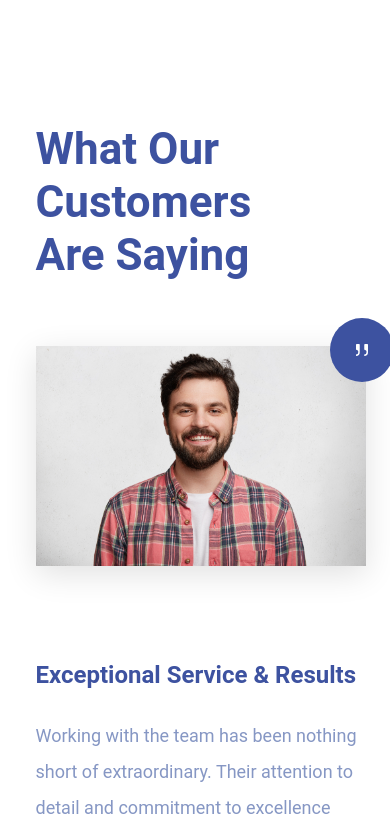
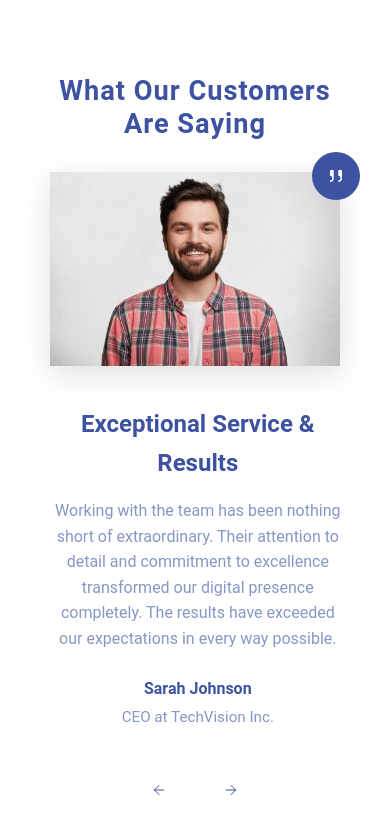
Before and after one commit to kishansrivastava-ks/repaireze-b2b, a React (Vite) app: page /about in a window 390 px wide. Shown: the part 5720-6554 px from the top of the page. Built offline with nearby package versions, Linux system fonts and the light colour scheme; a web font is replaced by a local one.

Commit message:
mobile responsiveness added to some components on the landing page

```diff
--- a/src/components/Home/FAQ.jsx
+++ b/src/components/Home/FAQ.jsx
@@ -27,7 +27,10 @@ const Title = styled.h2`
   margin-bottom: var(--spacing-md);
 
   @media (max-width: 768px) {
-    font-size: 2rem;
+    font-size: 1.7rem;
+    letter-spacing: 1px;
+    /* border: 1px solid red; */
+    text-align: center;
   }
 `;
 
--- a/src/components/Home/ServicesSection.jsx
+++ b/src/components/Home/ServicesSection.jsx
@@ -70,7 +70,7 @@ const Container = styled.div`
     @media (max-width: 768px) {
       font-size: 2rem;
       margin-bottom: 1.5rem;
-      letter-spacing: -0.02em;
+      letter-spacing: 1px;
     }
 
     @media (min-width: 769px) {
--- a/src/components/Home/TestimonialsSection.jsx
+++ b/src/components/Home/TestimonialsSection.jsx
@@ -9,6 +9,10 @@ const Section = styled.section`
   opacity: ${(props) => (props.isVisible ? 1 : 0)};
   transform: translateY(${(props) => (props.isVisible ? "0" : "20px")});
   transition: opacity 0.8s ease-out, transform 0.8s ease-out;
+
+  @media (max-width: 768px) {
+    padding: 3rem 1rem;
+  }
 `;
 
 const Container = styled.div`
@@ -27,9 +31,13 @@ const MainHeading = styled.h2`
 
   @media (max-width: 768px) {
     font-size: 2.75rem;
+    text-align: center;
+    font-size: 1.7rem;
+    margin-bottom: 2rem;
+    letter-spacing: 1px;
+    /* border: 1px solid red; */
   }
 `;
-
 const TestimonialGrid = styled.div`
   display: grid;
   grid-template-columns: 1fr 1fr;
@@ -39,6 +47,7 @@ const TestimonialGrid = styled.div`
   @media (max-width: 768px) {
     grid-template-columns: 1fr;
     gap: 2rem;
+    /* border: 1px solid red; */
   }
 `;
 
@@ -52,6 +61,12 @@ const ImageContainer = styled.div`
       props.isAnimating ? (props.direction === "next" ? "-20px" : "20px") : "0"}
   );
   transition: opacity 0.6s ease-out, transform 0.6s ease-out;
+
+  @media (max-width: 768px) {
+    /* aspect-ratio: 16/9; */
+    max-width: 98%;
+    /* border: 2px solid blue; */
+  }
 `;
 
 const Image = styled.img`
@@ -59,6 +74,9 @@ const Image = styled.img`
   height: 100%;
   object-fit: cover;
   box-shadow: 0 8px 30px rgba(0, 0, 0, 0.12);
+  @media (max-width: 768px) {
+    /* border: 2px solid blue; */
+  }
 `;
 
 const QuoteCircle = styled.div`
@@ -72,6 +90,13 @@ const QuoteCircle = styled.div`
   display: flex;
   align-items: center;
   justify-content: center;
+
+  @media (max-width: 768px) {
+    width: 3rem;
+    height: 3rem;
+    top: -1.25rem;
+    right: -1.25rem;
+  }
 `;
 
 const ContentColumn = styled.div`
@@ -84,13 +109,23 @@ const ContentColumn = styled.div`
       props.isAnimating ? (props.direction === "next" ? "20px" : "-20px") : "0"}
   );
   transition: opacity 0.6s ease-out, transform 0.6s ease-out;
+
+  @media (max-width: 768px) {
+    text-align: center;
+    align-items: center;
+  }
 `;
 
 const TestimonialHeading = styled.h3`
-  font-size: 1.5rem;
+  font-size: 1.75rem;
   font-weight: bold;
   color: var(--color-primary);
   margin-bottom: 1.5rem;
+
+  @media (max-width: 768px) {
+    font-size: 1.5rem;
+    margin-bottom: 1rem;
+  }
 `;
 
 const TestimonialText = styled.p`
@@ -98,6 +133,12 @@ const TestimonialText = styled.p`
   color: var(--color-muted);
   margin-bottom: 2rem;
   line-height: 2;
+
+  @media (max-width: 768px) {
+    font-size: 1rem;
+    line-height: 1.6;
+    margin-bottom: 1.5rem;
+  }
 `;
 
 const ReviewerName = styled.p`
@@ -105,16 +146,25 @@ const ReviewerName = styled.p`
   font-weight: bold;
   color: var(--color-primary);
   margin-bottom: 0.25rem;
+
+  @media (max-width: 768px) {
+    font-size: 1rem;
+  }
 `;
 
 const ReviewerRole = styled.p`
   color: var(--color-muted);
+  font-size: 0.95rem;
 `;
 
 const NavigationContainer = styled.div`
   display: flex;
   gap: 1.5rem;
   align-items: center;
+
+  @media (max-width: 768px) {
+    justify-content: center;
+  }
 `;
 
 const NavButton = styled.button`
@@ -125,6 +175,8 @@ const NavButton = styled.button`
   transition: transform 0.2s ease;
   display: flex;
   align-items: center;
+  opacity: ${(props) => (props.disabled ? 0.5 : 1)};
+  pointer-events: ${(props) => (props.disabled ? "none" : "auto")};
 
   &:hover {
     transform: scale(1.1);
@@ -135,14 +187,14 @@ const NavButton = styled.button`
   }
 
   svg {
-    width: 2.5rem;
-    height: 1rem;
+    width: 3.5rem;
+    height: 1.5rem;
     color: var(--color-primary);
     transition: color 0.2s ease;
 
-    &:hover {
-      /* color: var(--color-primary-dark); */
-      color: #fff;
+    @media (max-width: 768px) {
+      width: 2rem;
+      height: 1rem;
     }
   }
 `;
```
